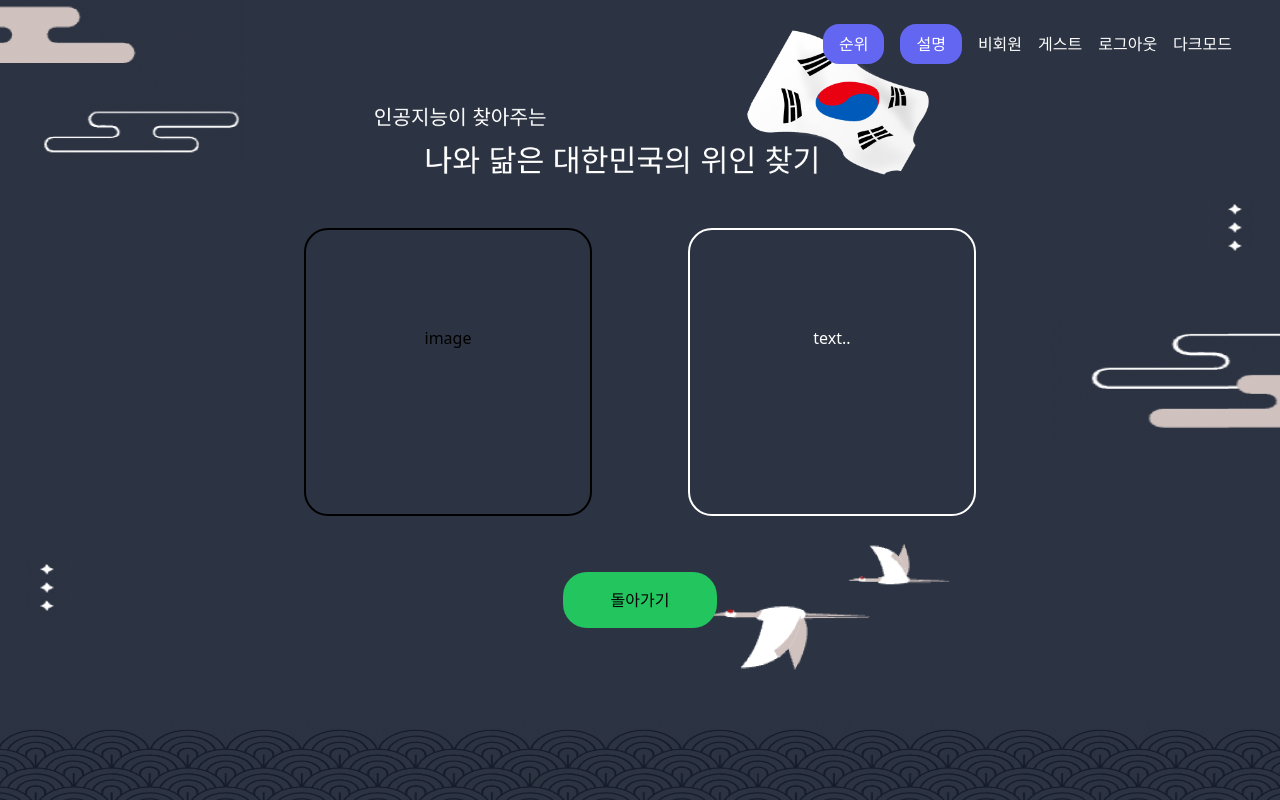
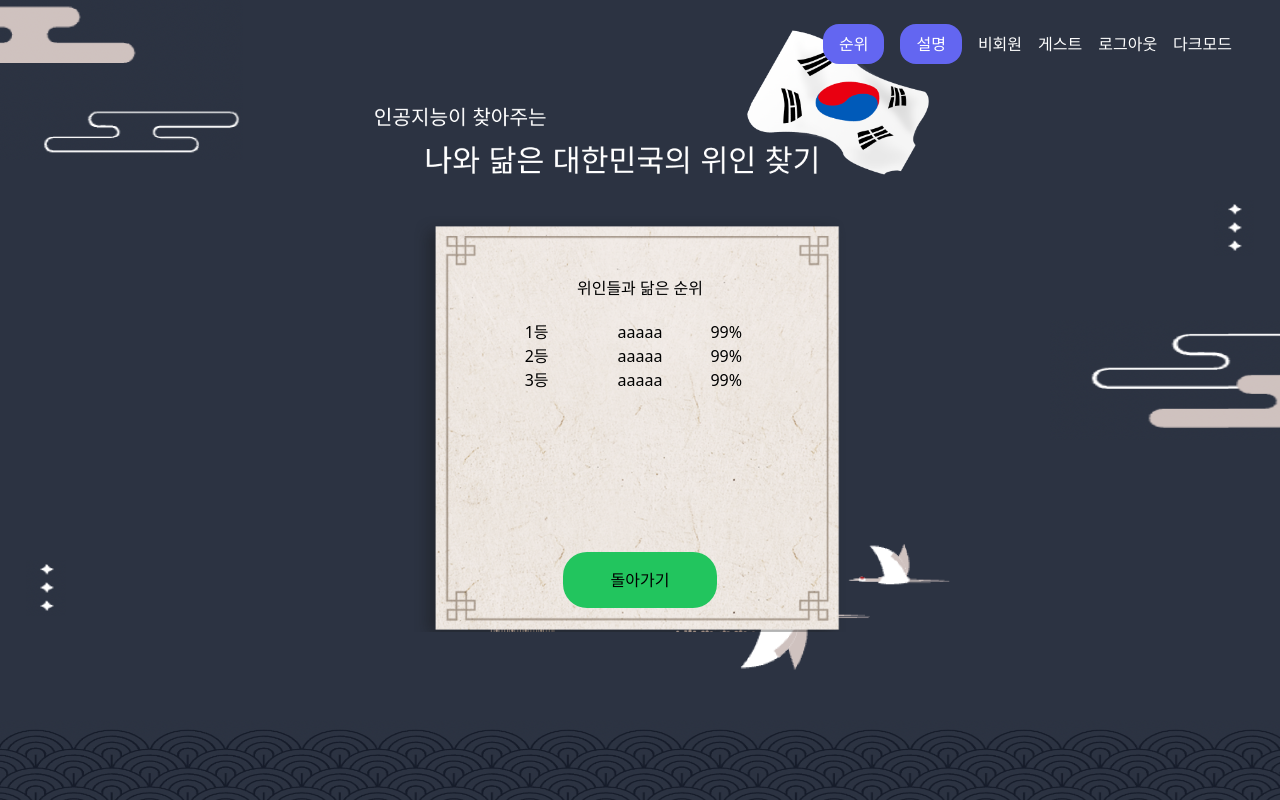
Before and after one commit to sungnam-team-b/frontend, a React (Create React App) app: page / in a window 1280 px wide. Built offline with nearby package versions, Linux system fonts and the light colour scheme.

Commit message:
Rankpage: Rank & button

```diff
--- a/src/App.tsx
+++ b/src/App.tsx
@@ -7,9 +7,10 @@ import Resultpage from "@pages/Resultpage";
 import Detailpage from "@pages/Detailpage";
 
 import { BarChart, Bar } from "recharts";
+import Rankpage from "@pages/Rankpage";
 
 function App() {
-  return <Detailpage></Detailpage>;
+  return <Rankpage></Rankpage>;
 }
 
 export default App;
--- a/src/components/Backbutton.tsx
+++ b/src/components/Backbutton.tsx
@@ -1,6 +1,6 @@
 import React from "react";
 
-// 인공지능 분석 버튼
+// 뒤로가기 버튼
 
 function Backbutton() {
   return <button className="mt-14 bg-green-500 p-4 pl-12 pr-12 rounded-3xl z-50">돌아가기</button>;
--- a/src/components/Detailbox.tsx
+++ b/src/components/Detailbox.tsx
@@ -24,7 +24,7 @@ function Detailbox() {
       </div>
 
       {/* Mode: Mobile */}
-      <div className="md:hidden grid grid-rows-2 gap-24 border-5 content-center">
+      <div className="md:hidden mt-24 grid grid-rows-2 gap-24 border-5 content-center">
         <div className="box-border rounded-3xl h-52 w-52 p-4 border-2 border-black z-50 content-center">
           <div className="flex justify-center items-center flex-col">
             <div className="mt-20">image </div>
--- /dev/null
+++ b/src/components/Rankbox.tsx
@@ -0,0 +1,33 @@
+import React from "react";
+
+// 랭킹 박스
+
+function Photouploadbox() {
+  let titleText = "위인들과 닮은 순위";
+  return (
+    <div className="box-border rounded-3xl h-72 w-72 p-4">
+      <div className="flex justify-center items-center flex-col">
+        <div className="mt-5">
+          <div className="flex justify-center mb-5">{titleText}</div>
+          <div className="grid grid-cols-3 gap-12">
+            <div>1등</div>
+            <div>aaaaa</div>
+            <div>99%</div>
+          </div>
+          <div className="grid grid-cols-3 gap-12">
+            <div>2등</div>
+            <div>aaaaa</div>
+            <div>99%</div>
+          </div>
+          <div className="grid grid-cols-3 gap-12">
+            <div>3등</div>
+            <div>aaaaa</div>
+            <div>99%</div>
+          </div>
+        </div>
+      </div>
+    </div>
+  );
+}
+
+export default Photouploadbox;
--- a/src/pages/Rankpage.tsx
+++ b/src/pages/Rankpage.tsx
@@ -1,7 +1,33 @@
 import React from "react";
+import result from "@images/result.png";
+import Mainbackground from "@components/Mainbackground";
+import Rankbox from "@components/Rankbox";
+import Topmenu from "@components/Topmenu";
+import Backbutton from "@components/Backbutton";
 
 function Rankpage() {
-  return <div></div>;
+  return (
+    <Mainbackground>
+      <Topmenu />
+      <div className="absolute z-40 w-full">
+        <div className="h-header"></div>
+        <div className="h-2"></div>
+        <div className="h-body grid place-items-center">
+          <div
+            className="absolute w-[30rem] h-[28rem] bg-mainorange bg-cover"
+            style={{ background: `url(${result})`, backgroundSize: "100%" }}
+          >
+            <div className="flex flex-row justify-center mt-14">
+              <Rankbox></Rankbox>
+            </div>
+          </div>
+          <div className="absolute inset-x-0 bottom-0 flex justify-center ">
+            <Backbutton />
+          </div>
+        </div>
+      </div>
+    </Mainbackground>
+  );
 }
 
 export default Rankpage;
```
